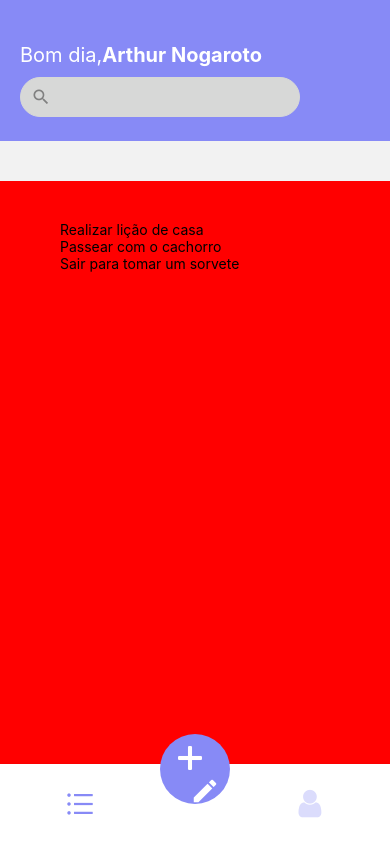
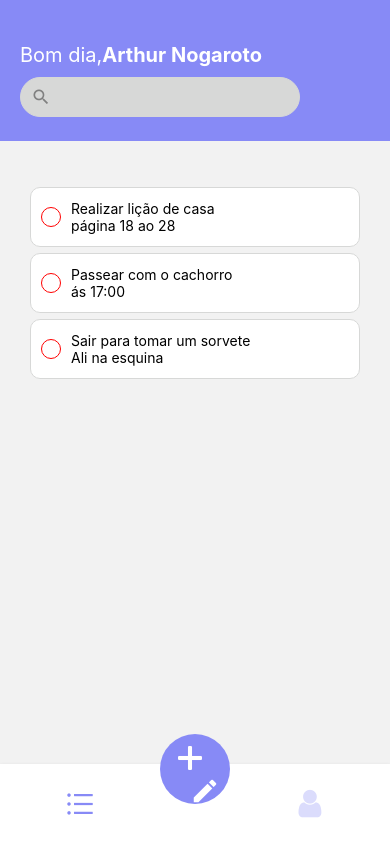
Before and after one commit to raivinht/ReactNative-App, a React Native app: screen /BottomRoutes in a window 390 px wide. Built offline with nearby package versions, Linux system fonts and the light colour scheme.

Commit message:
Creating ball component, booting it index and style inside it's folder, applying styles for this component.

```diff
--- /dev/null
+++ b/src/components/Ball/index.tsx
@@ -0,0 +1,13 @@
+import React from "react";
+import { View } from 'react-native';
+import { style } from "./style";
+
+type Props = {
+    color: string
+}
+
+export function Ball ({...rest}: Props) {
+    return (
+        <View style={[style.ball, {borderColor: rest.color || 'gray'}]} />
+    )
+}
--- /dev/null
+++ b/src/components/Ball/style.ts
@@ -0,0 +1,11 @@
+import { StyleSheet } from "react-native";
+import { themes } from "../../global/themes";
+
+export const style = StyleSheet.create ({
+    ball: {
+        width: 20,
+        height: 20,
+        borderRadius: 10,
+        borderWidth: 1,
+    }
+})
--- a/src/pages/list/index.tsx
+++ b/src/pages/list/index.tsx
@@ -1,8 +1,9 @@
 import React from "react";
-import { Text, View, FlatList } from "react-native";
+import { Text, View, FlatList, TouchableOpacity } from "react-native";
 import { style } from "./styles";
 import { Input } from "../../components/input";
 import { MaterialIcons } from '@expo/vector-icons';
+import { Ball } from "../../components/Ball";
 
 type PropCard = {
     item: number,
@@ -32,6 +33,22 @@
 ]
 
 export default function List() {
+    const _renderCard = (item: PropCard) => {
+        return (
+            <TouchableOpacity style={style.card}>
+                <View style={style.rowCard}>
+                    <View style={style.rowCardLeft}>
+                        <Ball color="red" />
+                        <View>
+                            <Text>{item.title}</Text>
+                            <Text>{item.description}</Text>
+                        </View>
+                    </View>
+                    {/* <Flag /> */}
+                </View>
+            </TouchableOpacity>
+        )
+    }
     return (
         <View style={style.container}>
             <View style={style.header}>
@@ -50,7 +67,7 @@
                     data={data}
                     style={{ marginTop: 40, paddingHorizontal: 30 }}
                     keyExtractor={(item, index) => item.item.toString()}
-                    renderItem={({ item, index }) => { return (<Text>{item.title}</Text>) }}
+                    renderItem={({ item, index }) => { return (_renderCard(item)) }}
                 />
             </View>
         </View>
--- a/src/pages/list/styles.ts
+++ b/src/pages/list/styles.ts
@@ -23,9 +23,29 @@
     },
     boxList: {
         flex: 1,
+        width: '100%'
+    },
+    card: {
         width: '100%',
-        backgroundColor: 'red',
-        marginTop: 40,
-        paddingHorizontal: 30
+        height: 60,
+        backgroundColor: '#FFF',
+        marginTop: 6,
+        borderRadius: 10,
+        justifyContent: 'center',
+        padding: 10,
+        borderWidth: 1,
+        borderColor: themes.colors.lightGray
+    },
+    rowCard: {
+        flexDirection: 'row',
+        alignItems: 'center',
+        justifyContent: 'space-between',
+    },
+    rowCardLeft: {
+        width: '70%',
+        flexDirection: 'row',
+        alignItems: 'center',
+        gap: 10,
+
     }
 })
```
